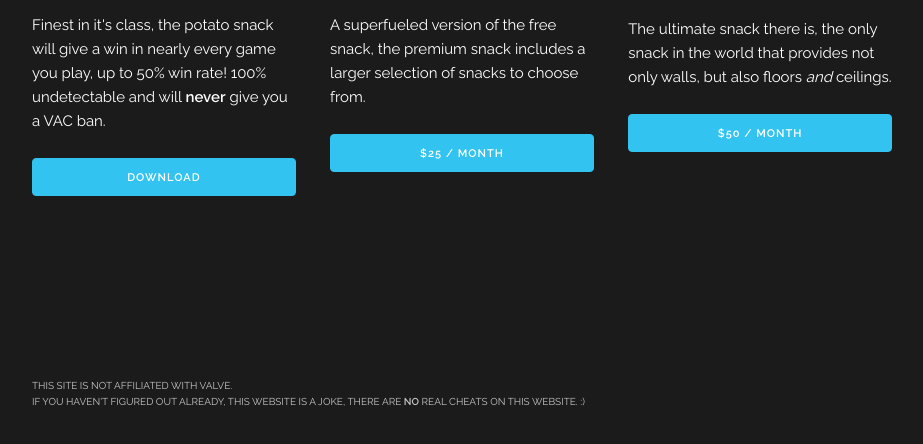
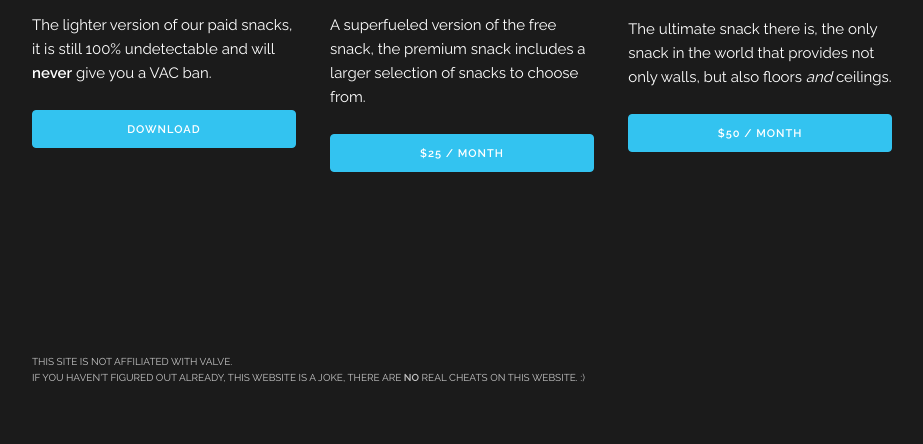
Before and after one commit to DtigerCSK/snacks, a plain HTML site: page products.html in a window 1280 px wide. Shown: the part 242-686 px from the top of the page, without its empty margins (178-1101 px from the left). Drawn offline with nearby package versions, Linux system fonts and the light colour scheme.

Commit message:
shortened description

```diff
--- a/products.html
+++ b/products.html
@@ -34,7 +34,7 @@
 			<div class="row">
 				<div class="one-third column">
 					<h5>Free Snack</h5>
-					<p>Finest in it's class, the potato snack will give a win in nearly every game you play, up to 50% win rate! 100% undetectable and will <b>never</b> give you a VAC ban.</p>
+					<p>The lighter version of our paid snacks, it is still 100% undetectable and will <b>never</b> give you a VAC ban.</p>
 					<a id="download" style="margin-right:10px" class="button button-primary u-full-width" href="potato"><span id="lenny">Download</span></a>
 					<audio class="canttouchthis">
 						<source src="canttouchthis.mp3" type="audio/mpeg">
```
